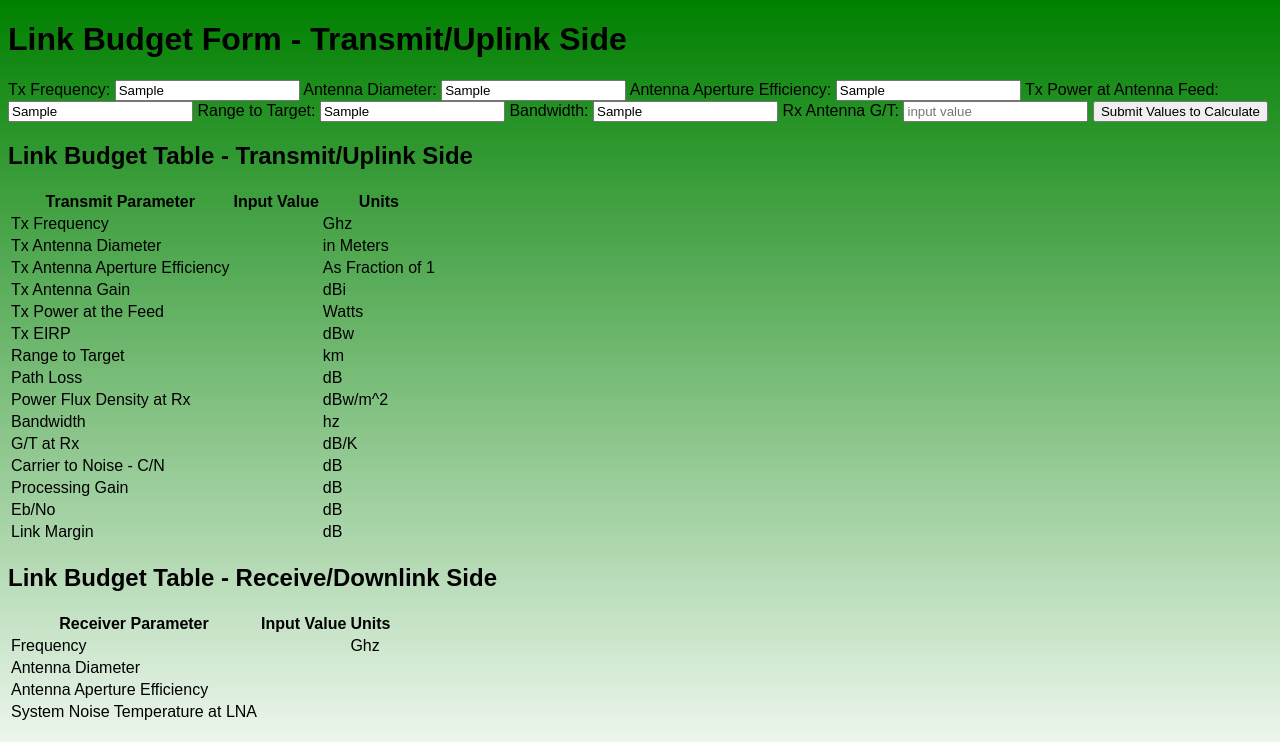
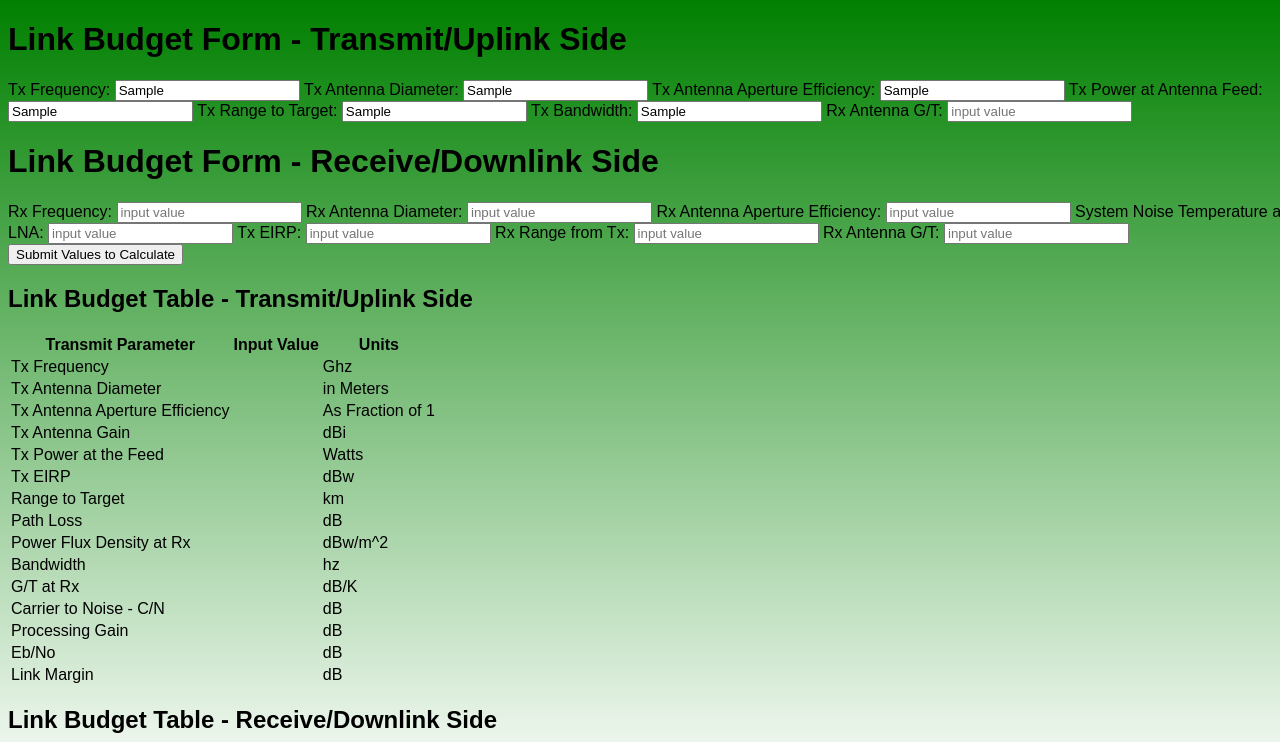
Before and after one commit to Espantalho2017/Flatiron-Phase-1-Project, a website: page index.html in a window 1280 px wide. Both pictures are taken after typing "Sample", "Sample", "Sample", "Sample", "Sample", "Sample" into the empty fields and a click on the input "Submit Values to Calculate". Shown: the top 742 px of the page. Drawn offline with Linux system fonts and the light colour scheme.

Commit message:
Finished Rx side of input values for LB Form

```diff
--- a/index.html
+++ b/index.html
@@ -13,17 +13,17 @@
 
     <h1>Link Budget Form - Transmit/Uplink Side</h1>
 
-    <form id="create-task-form" action="" method="POST">
+    <form id="create-link-budget-form" action="" method="POST">
     <!-- below is 1st input line for Transmit (Tx) frequency -->
       <label for="tx-frequency">Tx Frequency:</label>
       <input type="text" id="tx-frequency" name="tx-frequency" placeholder="input value">
 
       <!-- below is 2nd input line for Tx Antenna Diameter in Meters -->
-    <label for="tx-antenna-diameter">Antenna Diameter:</label>
+    <label for="tx-antenna-diameter">Tx Antenna Diameter:</label>
     <input type="text" id="tx-antenna-diameter" name="tx-antenna-diameter" placeholder="input value">
 
    <!-- below is 3rd input line for Antenna Aperture Efficiency -->
-   <label for="tx-aperture-effiency">Antenna Aperture Efficiency:</label>
+   <label for="tx-aperture-effiency">Tx Antenna Aperture Efficiency:</label>
    <input type="text" id="tx-aperture-efficiency" name="tx-aperture-efficiency" placeholder="input value">
 
     <!-- below is 4th input line for Tx Power at Antenna Feed in Watts -->
@@ -31,16 +31,47 @@
     <input type="text" id="tx-power" name="tx-power" placeholder="input value">
 
     <!-- below is 5th input line for Range to Target in km -->
-    <label for="range">Range to Target:</label>
-    <input type="text" id="range" name="range" placeholder="input value">
+    <label for="tx-range">Tx Range to Target:</label>
+    <input type="text" id="tx-range" name="tx-range" placeholder="input value">
 
     <!-- below is 6th input line for Bandwidth in Hz -->
-   <label for="bandwidth">Bandwidth:</label>
-   <input type="text" id="bandwidth" name="bandwidth" placeholder="input value">
+   <label for="tx-bandwidth">Tx Bandwidth:</label>
+   <input type="text" id="tx-bandwidth" name="tx-bandwidth" placeholder="input value">
 
    <!-- below is 7th input line for Rx Antenna G/T in dB/K -->
    <label for="rx-g-over-t">Rx Antenna G/T:</label>
    <input type="text" id="rx-g-over-t" name="rx-g-over-t" placeholder="input value">
+
+   <h1>Link Budget Form - Receive/Downlink Side</h1>
+
+    <!-- below is 1st Rx input line for Receive (Rx) frequency -->
+    <label for="rx-frequency">Rx Frequency:</label>
+    <input type="text" id="rx-frequency" name="rx-frequency" placeholder="input value">
+
+    <!-- below is 2nd input line for Rx Antenna Diameter in Meters -->
+    <label for="rx-antenna-diameter">Rx Antenna Diameter:</label>
+    <input type="text" id="rx-antenna-diameter" name="rx-antenna-diameter" placeholder="input value">
+
+    <!-- below is 3rd input line for Rx Antenna Aperture Efficiency -->
+    <label for="rx-aperture-effiency">Rx Antenna Aperture Efficiency:</label>
+    <input type="text" id="rx-aperture-efficiency" name="rx-aperture-efficiency" placeholder="input value">
+
+    <!-- below is 4th input line for Rx System Noise Temperature at LNA in K -->
+    <label for="lna-noise-temp">System Noise Temperature at LNA:</label>
+    <input type="text" id="lna-noise-temp" name="lna-noise-temp" placeholder="input value">
+
+    <!-- below is 5th input line for Tx EIRP power in dBw -->
+    <label for="tx-eirp">Tx EIRP:</label>
+    <input type="text" id="tx-eirp" name="tx-eirp" placeholder="input value">
+
+    <!-- below is 6th input line for Rx range from target in km -->
+    <label for="rx-range">Rx Range from Tx:</label>
+    <input type="text" id="rx-range" name="rx-range" placeholder="input value">
+
+    <!-- below is 7th input line for Rx Bandwidth in Hz -->
+    <label for="rx-bandwidth">Rx Antenna G/T:</label>
+    <input type="text" id="rx-bandwidth" name="rx-bandwidth" placeholder="input value">
+
 
     <!-- Submit button that "I hope" will save ALL inputs into variable(s) -->
     <input type="submit" value="Submit Values to Calculate">
--- a/index.js
+++ b/index.js
@@ -12,7 +12,7 @@ document.addEventListener("DOMContentLoaded", () => {
 // get the form and add an event listener
 function addingMoreEventListeners() {
   // you can nest the 2 commands like below
-  document.getElementById("create-task-form").addEventListener("submit", handleFormSubmit)
+  document.getElementById("create-link-budget-form").addEventListener("submit", handleFormSubmit)
 }
 
 function handleFormSubmit(e) {
@@ -20,18 +20,33 @@ function handleFormSubmit(e) {
   // use Event.preventDefault() to
   // prevent the default action of the "submit" event from occuring
   console.log(e.target) ;
+
+  // below are the input values for the Transmit side of the LB Form
   const txFrequency = e.target["tx-frequency"].value
   const txAntennaDiameter = e.target["tx-antenna-diameter"].value
   const txApertureEfficiency = e.target["tx-aperture-efficiency"].value
   const txPower = e.target["tx-power"].value
-  const range = e.target["range"].value
-  const bandwidth = e.target["bandwidth"].value
+  const txRange = e.target["tx-range"].value
+  const txBandwidth = e.target["tx-bandwidth"].value
   const rxGT = e.target["rx-g-over-t"].value
 
   console.log(txFrequency, txAntennaDiameter, txApertureEfficiency,
-    txPower, range, bandwidth, rxGT) ;
-  // this function probably needs to return values in an array/object
-  // the console.log above is not showing, so function not invoked correctly
+    txPower, txRange, txBandwidth, rxGT) ;
+  // this function maybe  needs to return values in an array/object
+
+  // below are the input values for the Receive side of the LB Form
+  const rxFrequency = e.target["rx-frequency"].value
+  const rxAntennaDiameter = e.target["rx-antenna-diameter"].value
+  const rxApertureEfficiency = e.target["rx-aperture-efficiency"].value
+  const lnaNoiseTemp = e.target["lna-noise-temp"].value
+  const txEIRP = e.target["tx-eirp"].value
+  const rxRange = e.target["rx-range"].value
+  const rxBandwidth = e.target["rx-bandwidth"].value
+
+  console.log(rxFrequency, rxAntennaDiameter, rxApertureEfficiency,
+    lnaNoiseTemp, txEIRP, rxRange, rxBandwidth) ;
+  // this function maybe needs to return values in an array/object
+
 }
 
 
@@ -39,7 +54,6 @@ function handleFormSubmit(e) {
 
 console.log("Hello Roscoe") ;
 
-// document.addEventListener('DOMContentLoaded', function() {
 function fetchCards () {
   fetch("http://localhost:3000/telecom-systems")
   .then((resp) => resp.json())
@@ -49,17 +63,11 @@ function fetchCards () {
    const divCardsContainer = document.getElementById('cardInfo');
    cardsArray.forEach(card => {
     const h2 = document.createElement('h2');
-    // html display method used below needs improvement
- //   h2.innerText = [card.radioLinkType , '   ',
- //                   card.frequencyUpLink , '   ',
- //                   card.antennaDiameterUpLink] ;
- //   divCardsContainer.appendChild(h2);
 
 })
   }
     );
 }
-// });
 
 function displayCards(cardsArray) {
   console.log(cardsArray) ;
@@ -82,38 +90,4 @@ function displayCards(cardsArray) {
   console.log(cardsButton) ;
   cardsButton.addEventListener('click', fetchCards);
 
-// function fetchButton() {
-// document.addEventListener('DOMContentLoaded', fetchCards);
-// } ;
-// fetchButton() ;
 console.log("roscoe");
-
-/*
-// my code from fetch lab
-// you did not need for booksObject = fetch , but Flatiron fetch lab
-// assignment required that for npm test to give grade of PASS
-
-function fetchBooks() {
-  const booksObject = fetch("https://anapioficeandfire.com/api/books")
-  .then((resp) => resp.json())
-  .then((json) => renderBooks(json));
-  return booksObject ;
-}
-// To pass the tests, don't forget to return your fetch!
-// it should call the second function, renderBooks(),
-// passing in the JSON-ified data as the argument.
-
-function renderBooks(books) {
-  const main = document.querySelector('main');
-  books.forEach(book => {
-    const h2 = document.createElement('h2');
-    h2.innerHTML = book.name;
-    main.appendChild(h2);
-  });
-}
-
-document.addEventListener('DOMContentLoaded', function() {
-  fetchBooks();
-});
-
-*/
```
Also changed, not shown: notes.md (+5 -1 lines).
